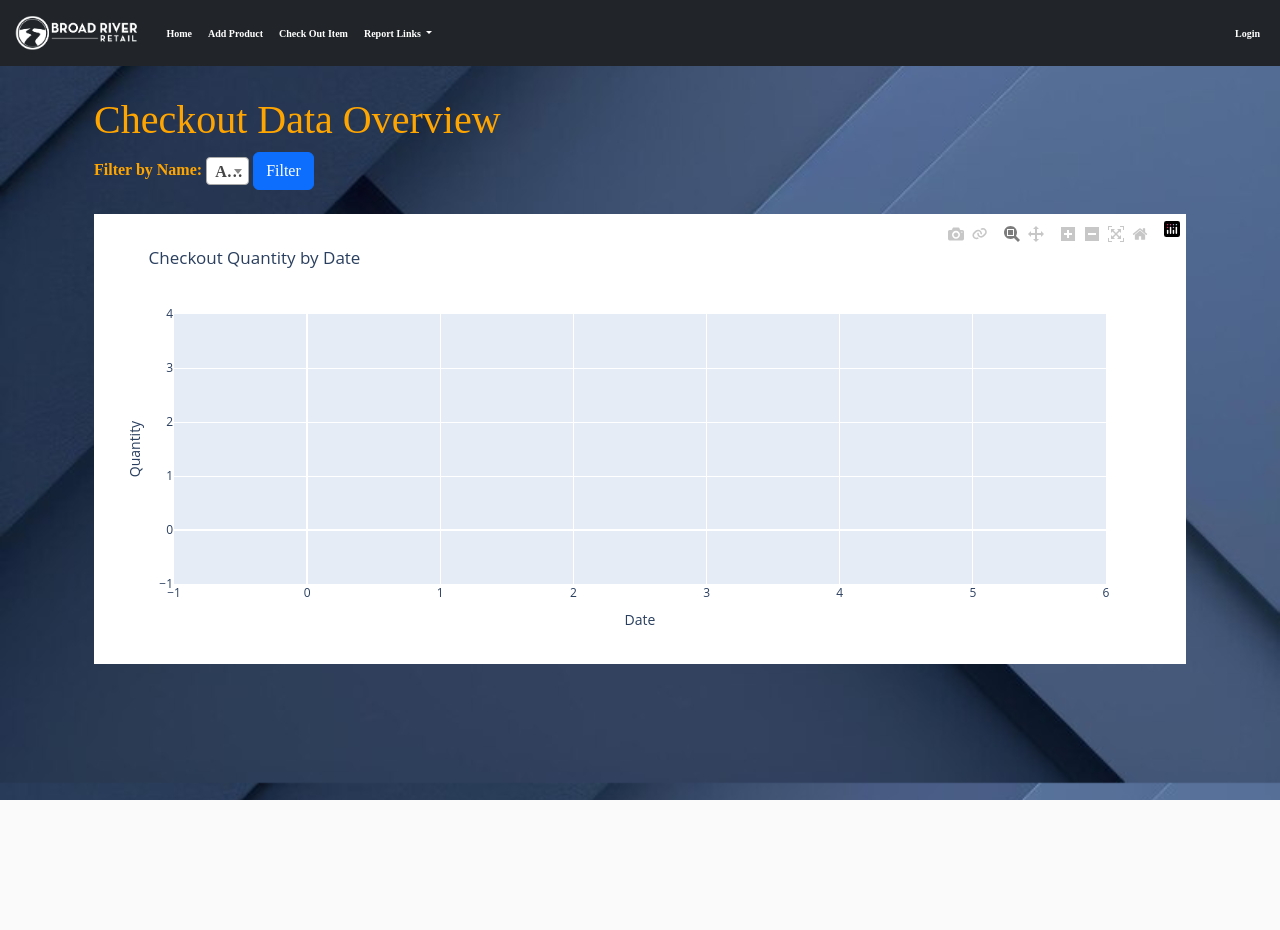
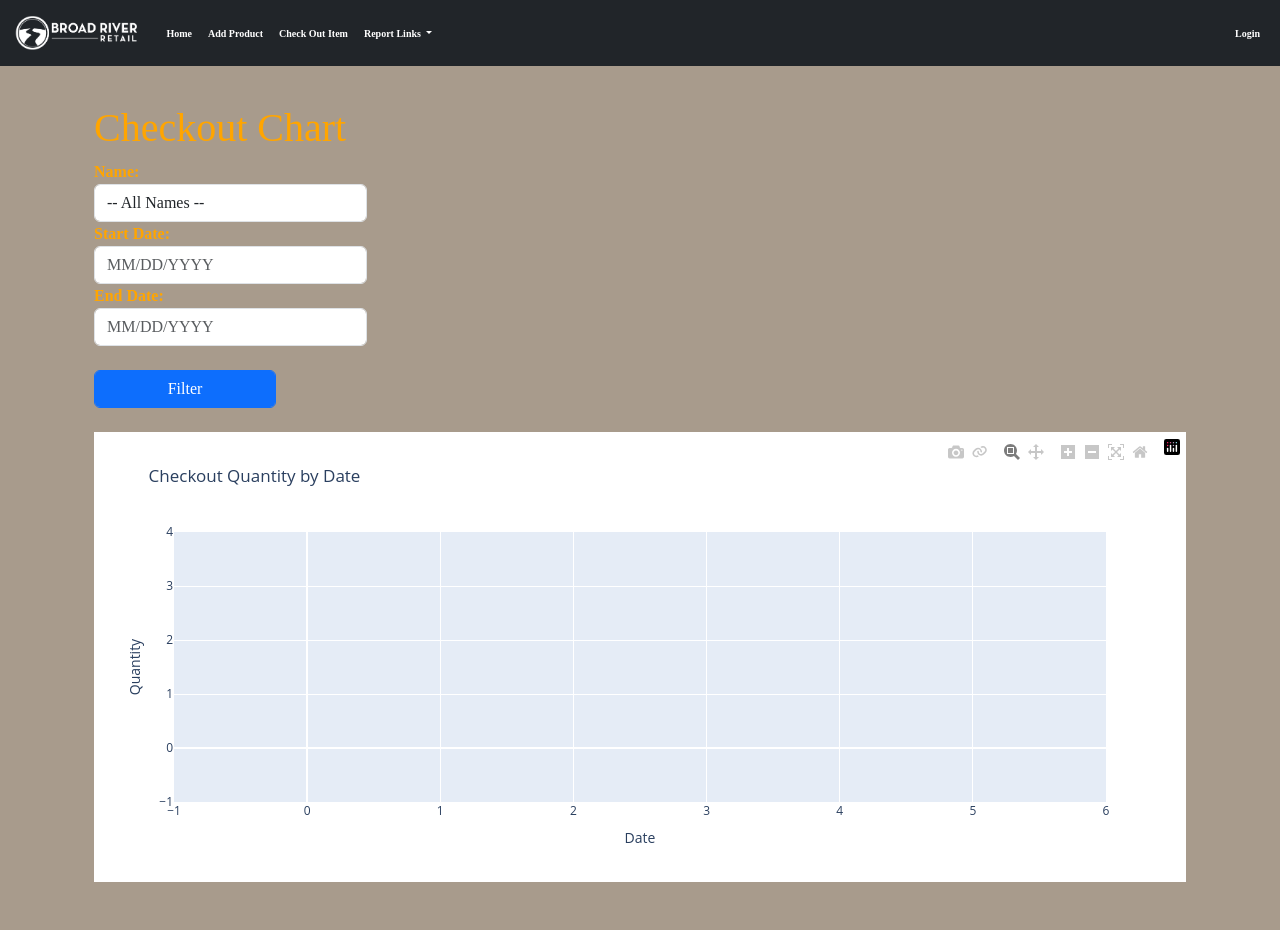
Before and after one commit to austinwilson1296/shoptool, a Django app: page /chart/ in a window 1280 px wide. Before the commit the page ends 800 px from the top, so only its background shows below. Run offline with Django 5.2, Linux system fonts and the light colour scheme; data that the repository does not hold is empty; parts of the project's set-up code (start-up, migrations or seed data) failed here and were passed over; some libraries are stand-ins or nearby versions.

Commit message:
finally finished charting

```diff
--- a/inventory/views.py
+++ b/inventory/views.py
@@ -1,6 +1,7 @@
 import csv
 import pandas as pd
-import operator
+import random
+from datetime import datetime
 import plotly.graph_objects as go
 import plotly.express as px
 from io import StringIO
@@ -258,50 +259,62 @@ def download_csv_report(request):
 
     return response
 
+def parse_date(date_str, format_str='%m/%d/%Y'):
+    """Convert date string to datetime.date object based on the format."""
+    try:
+        return datetime.strptime(date_str, format_str).date()
+    except ValueError:
+        return None  # Return None if the date string is invalid
+
+
+def random_color():
+    """Generate a random color in hexadecimal format."""
+    return "#{:06x}".format(random.randint(0, 0xFFFFFF))
 
 def checkout_chart_view(request):
-    # Get selected name from query parameters
+    # Get selected name and date range from query parameters
     selected_name = request.GET.get('name', '')
+    start_date_str = request.GET.get('start_date', '')
+    end_date_str = request.GET.get('end_date', '')
+
+    # Parse the dates based on the format
+    start_date = parse_date(start_date_str)
+    end_date = parse_date(end_date_str)
 
     # Get distinct names for dropdown
     names = CheckedOutBy.objects.values_list('name', flat=True).distinct()
 
-    # Query the checkouts with filtering based on the selected name
+    # Build query filters
+    filters = {}
     if selected_name:
-        checkouts = Checkout.objects.filter(
-            checked_out_by__name=selected_name
-        ).annotate(
-            checkout_date_only=F('checkout_date__date'),
-            product_cost=F('inventory_item__product__cost')
-        ).values(
-            'checkout_date_only',
-            'checked_out_by__name'
-        ).annotate(
-            total_quantity=Sum('quantity'),
-            total_cost=Sum(F('quantity') * F('product_cost'))
-        ).order_by('checkout_date_only')
-    else:
-        checkouts = Checkout.objects.annotate(
-            checkout_date_only=F('checkout_date__date'),
-            product_cost=F('inventory_item__product__cost')
-        ).values(
-            'checkout_date_only',
-            'checked_out_by__name'
-        ).annotate(
-            total_quantity=Sum('quantity'),
-            total_cost=Sum(F('quantity') * F('product_cost'))
-        ).order_by('checkout_date_only')
+        filters['checked_out_by__name'] = selected_name
+    if start_date:
+        filters['checkout_date__date__gte'] = start_date
+    if end_date:
+        filters['checkout_date__date__lte'] = end_date
 
-    # Generate a color palette based on the number of unique names
+    # Query the checkouts with filtering based on the selected name and date range
+    checkouts = Checkout.objects.filter(**filters).annotate(
+        checkout_date_only=F('checkout_date__date'),
+        product_cost=F('inventory_item__product__cost')
+    ).values(
+        'checkout_date_only',
+        'checked_out_by__name'
+    ).annotate(
+        total_quantity=Sum('quantity'),
+        total_cost=Sum(F('quantity') * F('product_cost'))
+    ).order_by('checkout_date_only')
+
+    # Generate random colors for each unique name
     unique_names = set(checkout['checked_out_by__name'] for checkout in checkouts)
-    color_palette = px.colors.qualitative.Plotly[:len(unique_names)]
-    color_map = dict(zip(unique_names, color_palette))
+    color_map = {name: random_color() for name in unique_names}
 
     # Create the Plotly figure
     fig = go.Figure()
 
     # Add a bar chart trace for each name
     for name in unique_names:
+        marker_color = color_map[name]
         name_checkouts = [c for c in checkouts if c['checked_out_by__name'] == name]
         dates = [c['checkout_date_only'] for c in name_checkouts]
         quantities = [c['total_quantity'] for c in name_checkouts]
@@ -310,7 +323,7 @@ def checkout_chart_view(request):
             x=dates,
             y=quantities,
             name=name,
-            marker_color=color_map[name]
+            marker_color=marker_color
         ))
 
     # Update layout
@@ -329,5 +342,7 @@ def checkout_chart_view(request):
     return render(request, 'checkout_chart.html', {
         'chart_html': chart_html,
         'names': names,
-        'selected_name': selected_name
+        'selected_name': selected_name,
+        'start_date': start_date_str,
+        'end_date': end_date_str
     })
--- a/static/style.css
+++ b/static/style.css
@@ -4,7 +4,7 @@
 }
 
 body{
-    background-image: url('/static/images/bg1.jpg');
+    background-color: #A89B8C;
     background-size: cover; /* Adjusts image size to cover the entire page */
     background-position: center; /* Centers the image */
      /* Prevents image from repeating */
--- a/templates/base.html
+++ b/templates/base.html
@@ -80,6 +80,7 @@
     <!-- Include Popper.js and Bootstrap JS -->
     {% bootstrap_javascript %}
     <script src="https://cdn.jsdelivr.net/npm/select2@4.1.0-beta.1/dist/js/select2.min.js"></script>
+    <script src="https://cdnjs.cloudflare.com/ajax/libs/bootstrap-datepicker/1.9.0/js/bootstrap-datepicker.min.js"></script>
     <script>
         $(document).ready(function() {
             $('.select2').select2(); // Initialize Select2
--- a/templates/checkout_chart.html
+++ b/templates/checkout_chart.html
@@ -1,30 +1,54 @@
-{% extends 'base.html' %}
-{% block title %} Checkout Chart {% endblock %}
+{% extends 'base.html'%}
+{% block title %} Checkout Charting {% endblock %}
 {% block content %}
-<div class="container mt-3">
-    <h1>Checkout Data Overview</h1>
-    <form method="get" id="filter-form">
-        <label for="name-filter">Filter by Name:</label>
-        <select name="name" id="name-filter" class="select2">
-            <option value="">All</option>
-            {% for name in names %}
-                <option value="{{ name }}" {% if selected_name == name %}selected{% endif %}>{{ name }}</option>
-            {% endfor %}
-        </select>
-        <button type="submit" class="btn btn-primary">Filter</button>
+<!-- Container for Date Pickers and Filter Button -->
+<div class="container mt-4">
+    <h1>Checkout Chart</h1>
+
+    <!-- Filter Form -->
+    <form method="get" action="" class="mb-4">
+        <div class="form-row">
+            <div class="form-group col-md-3">
+                <label for="name">Name:</label>
+                <select id="name" name="name" class="form-control">
+                    <option value="">-- All Names --</option>
+                    {% for name in names %}
+                        <option value="{{ name }}" {% if name == selected_name %}selected{% endif %}>{{ name }}</option>
+                    {% endfor %}
+                </select>
+            </div>
+            <div class="form-group col-md-3">
+                <label for="start_date">Start Date:</label>
+                <input type="text" id="start_date" name="start_date" class="form-control" placeholder="MM/DD/YYYY" value="{{ start_date }}">
+            </div>
+            <div class="form-group col-md-3">
+                <label for="end_date">End Date:</label>
+                <input type="text" id="end_date" name="end_date" class="form-control" placeholder="MM/DD/YYYY" value="{{ end_date }}">
+            </div>
+            <div class="form-group col-md-2">
+                <label>&nbsp;</label>
+                <button type="submit" class="btn btn-primary form-control">Filter</button>
+            </div>
+        </div>
     </form>
-    <br>
-    <div>
+
+    <!-- Chart Container -->
+    <div id="chart_container">
         {{ chart_html|safe }}
     </div>
 </div>
 
-<script src="https://code.jquery.com/jquery-3.6.0.min.js"></script>
-<link href="https://cdn.jsdelivr.net/npm/select2@4.1.0-beta.1/dist/css/select2.min.css" rel="stylesheet" />
-<script src="https://cdn.jsdelivr.net/npm/select2@4.1.0-beta.1/dist/js/select2.min.js"></script>
+
 <script>
     $(document).ready(function() {
-        $('.select2').select2();
+        flatpickr("#start_date", {
+            dateFormat: "m/d/Y",  // Set your desired format
+            allowInput: true
+        });
+        flatpickr("#end_date", {
+            dateFormat: "m/d/Y",  // Set your desired format
+            allowInput: true
+        });
     });
 </script>
 {% endblock %}
```
